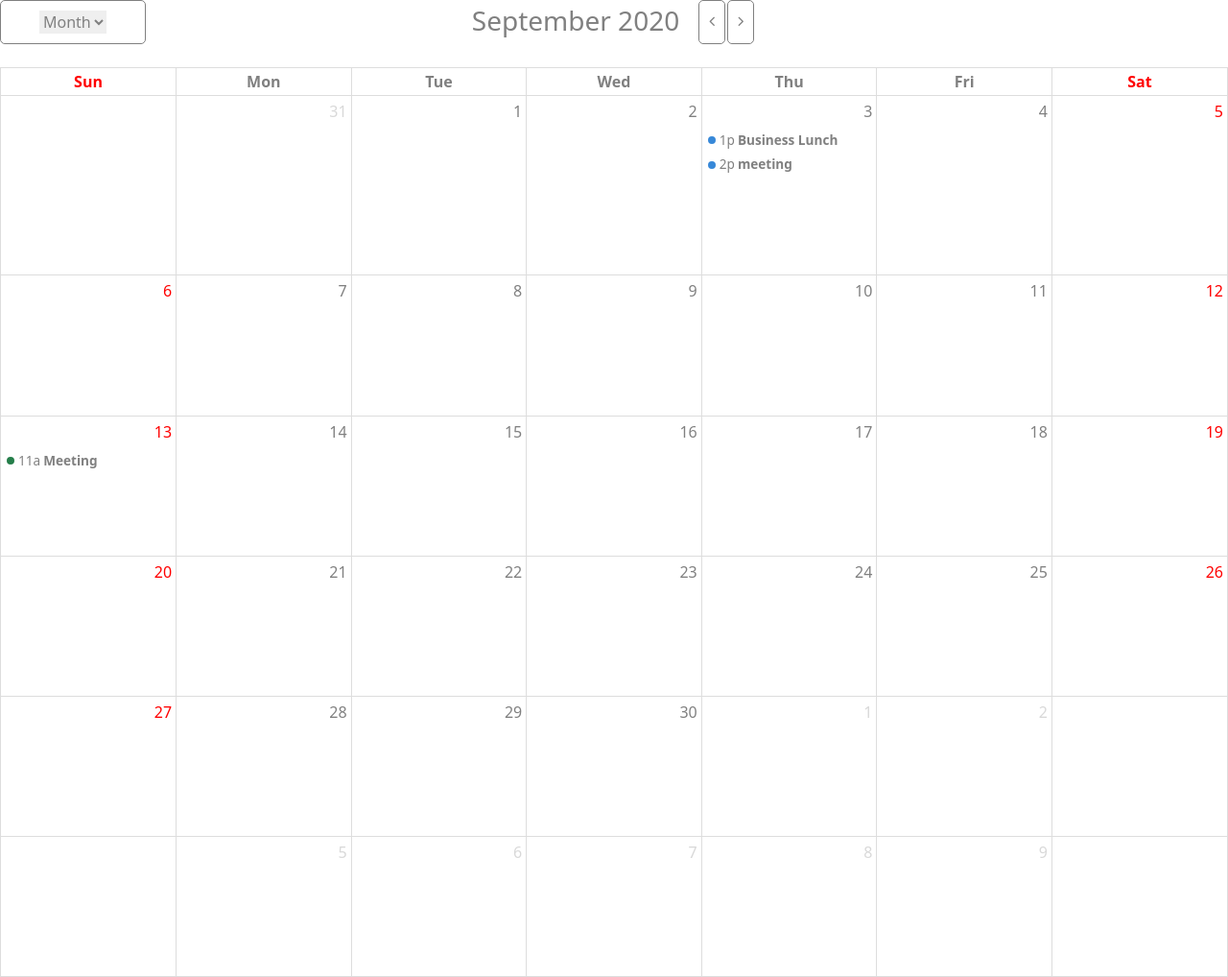
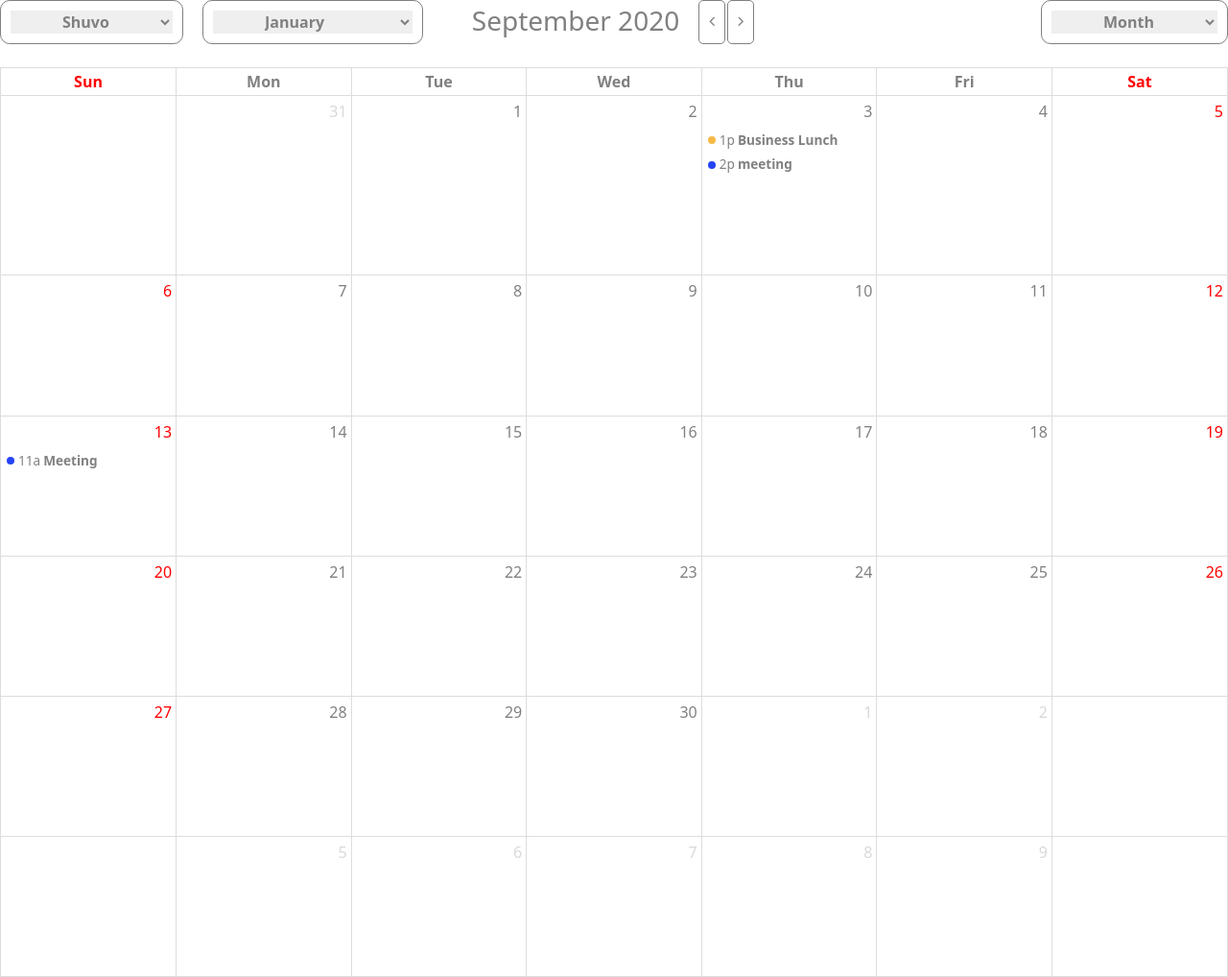
Before and after one commit to meXuvo/fullCalender, a website: page public/index.html in a window 1280 px wide. Shown: the whole page at 96% size. Drawn offline with nearby package versions, Linux system fonts and the light colour scheme; files that its build step writes are made by us from their sources.

Commit message:
something new changes

```diff
--- a/public/index.html
+++ b/public/index.html
@@ -72,18 +72,53 @@
     </div>
 
     <div>
-      <!-- month-week -->
-      <div class="absolute top-0 left-0" style="color:gray;border: 1px solid gray;
-      padding: 10px 40px;
-      border-radius: 5px;">
-        <select name="view" id="calendarView" class="capitalize focus:outline-none">
-          <option value="dayGridMonth">month</option>
-          <option value="dayGridWeek">week</option>
-          <option value="timeGridDay">day</option>
-        </select>
+      <div class="absolute top-0 left-0 flex">
+        <!-- client -->
+        <div class="mr-5"  style="color:gray;border: 1px solid gray;
+        padding: 10px 10px;
+        border-radius: 10px;">
+          <select class="capitalize focus:outline-none" style="padding: 0px 50px; font-weight: bold;">
+            <option value="Shuvo">Shuvo</option>
+            <option value="Moin">Moin</option>
+            <option value="Maria">Maria</option>
+          </select>
+        </div>
+        <!-- month filter -->
+        <div  style="color:gray;border: 1px solid gray;
+        padding: 10px 10px;
+        border-radius: 10px;">
+          <select class="capitalize focus:outline-none" style="padding: 0px 50px;font-weight: bold;">
+            <option value="01">January</option>
+            <option value="02">February</option>
+            <option value="03">March</option>
+            <option value="04">April</option>
+            <option value="05">May</option>
+            <option value="06">June</option>
+            <option value="07">July</option>
+            <option value="08">August</option>
+            <option value="09">September</option>
+            <option value="10">October</option>
+            <option value="11">November</option>
+            <option value="12">December</option>
+          </select>
+        </div>
       </div>
       <!-- fullCalendar -->
       <div id='calendar' style="color: gray;"></div>
+
+      <!-- month-week -->
+      <div class="absolute top-0 right-0">
+        <div  style="color:gray;border: 1px solid gray;
+        padding: 10px 10px;
+        border-radius: 10px;">
+          <select name="view" id="calendarView" class="capitalize focus:outline-none" style="padding: 0px 50px;font-weight: bold;">
+            <option value="dayGridMonth">month</option>
+            <option value="dayGridWeek">week</option>
+            <option value="timeGridDay">day</option>
+          </select>
+        </div>
+      </div>
+
     </div>
   </div>
 
--- a/public/js/activeFullCalendar.js
+++ b/public/js/activeFullCalendar.js
@@ -53,17 +53,19 @@ document.addEventListener("DOMContentLoaded", function () {
           title: "Business Lunch",
           start: "2020-09-03T13:00:00",
           constraint: "businessHours",
+          color: "#F5BA47",
         },
         {
           title: "meeting",
           start: "2020-09-03T14:00:00",
           constraint: "businessHours",
+          color: "#2444F5",
         },
         {
           title: "Meeting",
           start: "2020-09-13T11:00:00",
           constraint: "availableForMeeting", // defined below
-          color: "#257e4a",
+          color: "#2444F5",
         },
         /* {
           title: "Conference",
```
